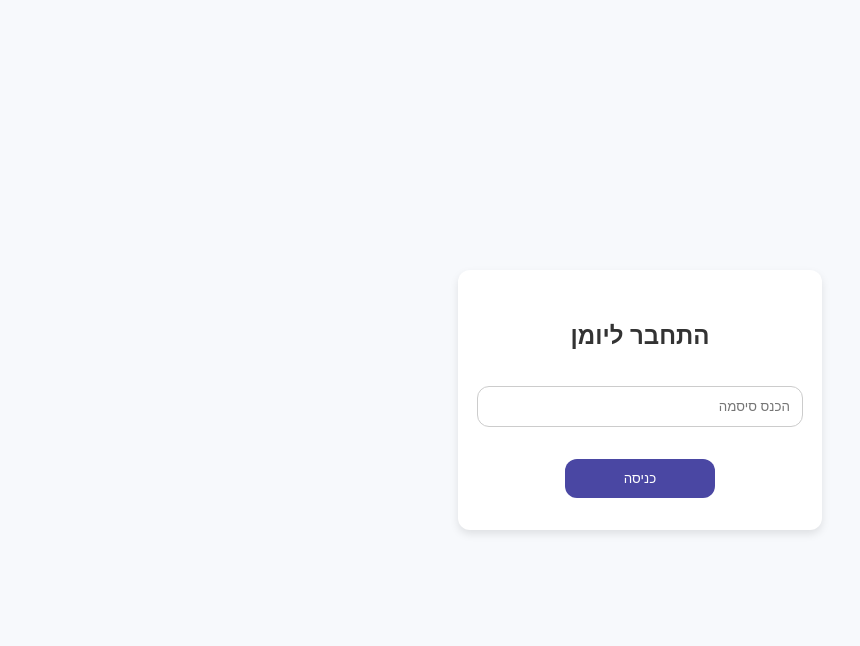
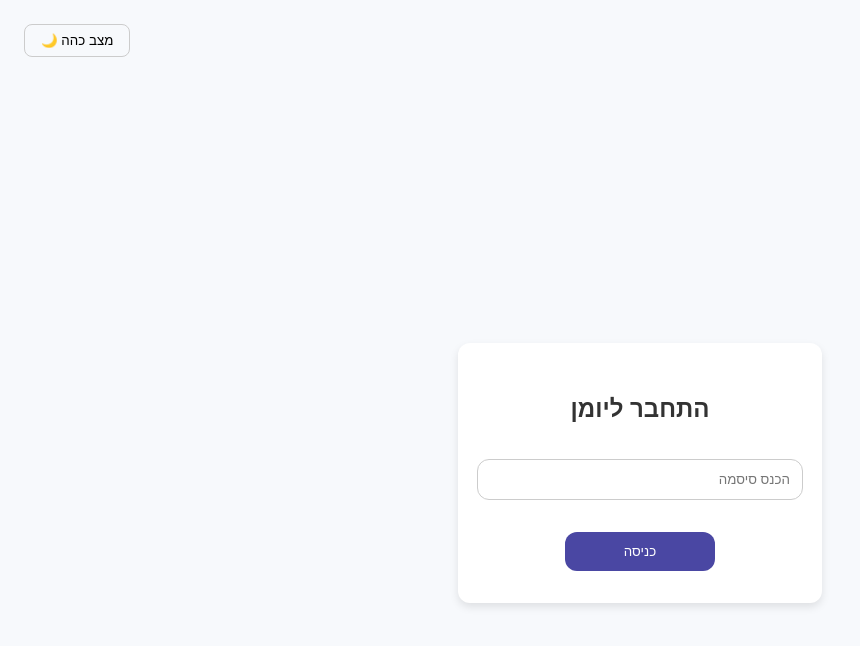
Before and after one commit to AndreyCh3232/SecureDiary-Frontend, a React (Vite) app: page / in a window 1280 px wide. Shown: the top 646 px of the page, without its empty margins (0-860 px from the left). Built offline with nearby package versions, Linux system fonts and the light colour scheme.

Commit message:
Add the Dark Mode

```diff
--- a/src/RootCmp.jsx
+++ b/src/RootCmp.jsx
@@ -1,10 +1,15 @@
-import { useState } from 'react'
+import { useState, useEffect } from 'react'
 import { Login } from './assets/cmps/Login.jsx'
 import { Diary } from './assets/cmps/Diary.jsx'
 import './assets/styles/main.scss'
 
 export function RootCmp() {
     const [isLoggedIn, setIsLoggedIn] = useState(false)
+    const [isDarkMode, setIsDarkMode] = useState(false)
+
+    useEffect(() => {
+        document.body.classList.toggle('dark-mode', isDarkMode)
+    }, [isDarkMode])
 
     function handleLogin(password) {
         if (password === '1234') {
@@ -16,6 +21,12 @@ export function RootCmp() {
 
     return (
         <div className="App">
+            <header className="app-header">
+                <button onClick={() => setIsDarkMode(prev => !prev)}>
+                    {isDarkMode ? '☀️ מצב בהיר' : '🌙 מצב כהה'}
+                </button>
+            </header>
+
             {isLoggedIn ? <Diary /> : <Login onLogin={handleLogin} />}
         </div>
     )
--- a/src/assets/styles/_login.scss
+++ b/src/assets/styles/_login.scss
@@ -4,7 +4,7 @@
     align-items: center;
     justify-content: center;
     height: 100vh;
-    background-color: $background-color;
+    // background-color: $background-color;
 
     .login-card {
         background: $card-background;
--- a/src/assets/styles/main.scss
+++ b/src/assets/styles/main.scss
@@ -6,16 +6,53 @@ body {
     font-family: 'Poppins', sans-serif;
     background-color: $background-color;
     color: $text-color;
-    margin: 0;
-    padding: 0;
+    transition: background-color 0.3s ease, color 0.3s ease;
 }
 
-a {
-    text-decoration: none;
-    color: inherit;
+body.dark-mode {
+    background-color: #1e1e1e;
+    color: #f5f5f5;
+
+    .login-card,
+    .entry-card {
+        background-color: #2c2c2c;
+        color: #f5f5f5;
+    }
+
+    // a {
+    //     text-decoration: none;
+    //     color: inherit;
+    // }
+
+    // button {
+    //     font-family: inherit;
+    //     cursor: pointer;
+    // }
+
+    .add-button,
+    .login-container button {
+        background-color: #444;
+        color: #fff;
+
+        &:hover {
+            background-color: #666;
+        }
+    }
 }
 
-button {
-    font-family: inherit;
-    cursor: pointer;
+.app-header {
+    padding: 1rem;
+    text-align: left;
+
+    button {
+        background: none;
+        border: 1px solid #ccc;
+        padding: 0.5rem 1rem;
+        border-radius: 8px;
+        cursor: pointer;
+
+        &:hover {
+            background-color: rgba(0, 0, 0, 0.05);
+        }
+    }
 }
```
